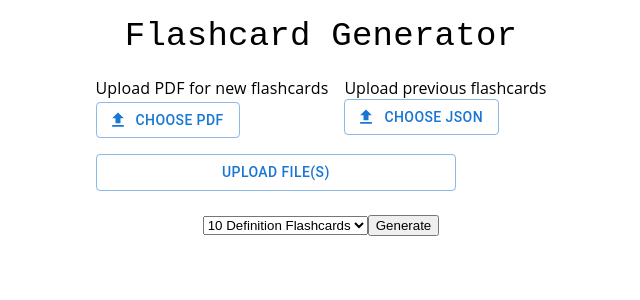
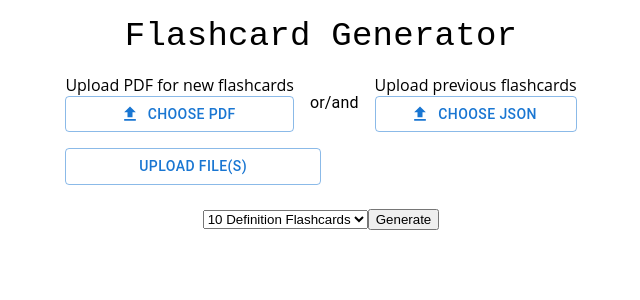
Before and after one commit to mereluo/flashcard-generator, a React (Vite) app: page / in a window 1280 px wide. Shown: the top 300 px of the page, without its empty margins (319-959 px from the left). Built offline with nearby package versions, Linux system fonts and the light colour scheme.

Commit message:
Update upload

```diff
--- a/src/components/FileUpload.jsx
+++ b/src/components/FileUpload.jsx
@@ -47,33 +47,29 @@ const FileUpload = ({ onUpload }) => {
       <Box sx={{ display: 'flex', alignItems: 'center', flexDirection: 'row', gap: 2 }}>
         {/* PDF Upload Section */}
         <Box sx={{ display: 'flex', flexDirection: 'column' }}>
-          <Typography variant="subtitle1" sx={{ fontFamily: 'Open Sans' }}>
+          <Typography variant="body" sx={{ fontFamily: 'Open Sans' }}>
             Upload PDF for new flashcards
           </Typography>
-          <input type="file" accept="application/pdf" onChange={(e) => handleFileChange(e, 'pdf')} style={{ display: 'none' }} id="pdf-upload" />
-          <label htmlFor="pdf-upload">
-            <Button variant="outlined" startIcon={<UploadIcon />}>
-              {pdfFile ? `Selected: ${pdfFile.name}` : 'Choose PDF'}
-            </Button>
-          </label>
+          <Button variant="outlined" startIcon={<UploadIcon />} component="label">
+            {pdfFile ? `Selected: ${pdfFile.name}` : 'Choose PDF'}
+            <input type="file" accept="application/pdf" onChange={(e) => handleFileChange(e, 'pdf')} hidden />
+          </Button>
         </Box>
-
+        <Typography>or/and</Typography>
         {/* JSON Upload Section */}
         <Box sx={{ display: 'flex', flexDirection: 'column' }}>
           <Typography variant="body" sx={{ fontFamily: 'Open Sans' }}>
             Upload previous flashcards
           </Typography>
-          <input type="file" accept="application/json" onChange={(e) => handleFileChange(e, 'json')} style={{ display: 'none' }} id="json-upload" />
-          <label htmlFor="json-upload">
-            <Button variant="outlined" startIcon={<UploadIcon />}>
-              {jsonFile ? `Selected: ${jsonFile.name}` : 'Choose JSON'}
-            </Button>
-          </label>
+          <Button variant="outlined" startIcon={<UploadIcon />} component="label">
+            {jsonFile ? `Selected: ${jsonFile.name}` : 'Choose JSON'}
+            <input type="file" accept="application/json" onChange={(e) => handleFileChange(e, 'json')} hidden />
+          </Button>
         </Box>
       </Box>
 
       <Box sx={{ display: 'flex', justifyContent: 'flex-start', marginTop: 2, marginBottom: 3 }}>
-        <Button variant="outlined" color="primary" onClick={handleUpload} sx={{ width: '80%' }}>
+        <Button variant="outlined" color="primary" onClick={handleUpload} sx={{ width: '50%' }}>
           Upload File(s)
         </Button>
       </Box>
```
